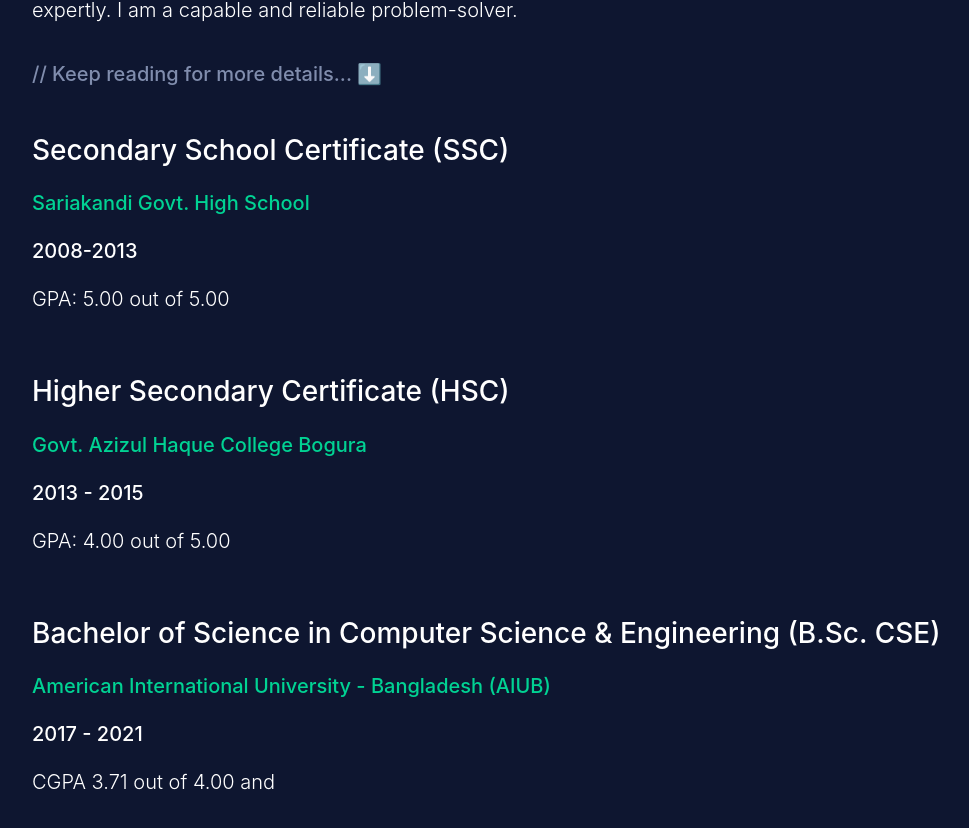
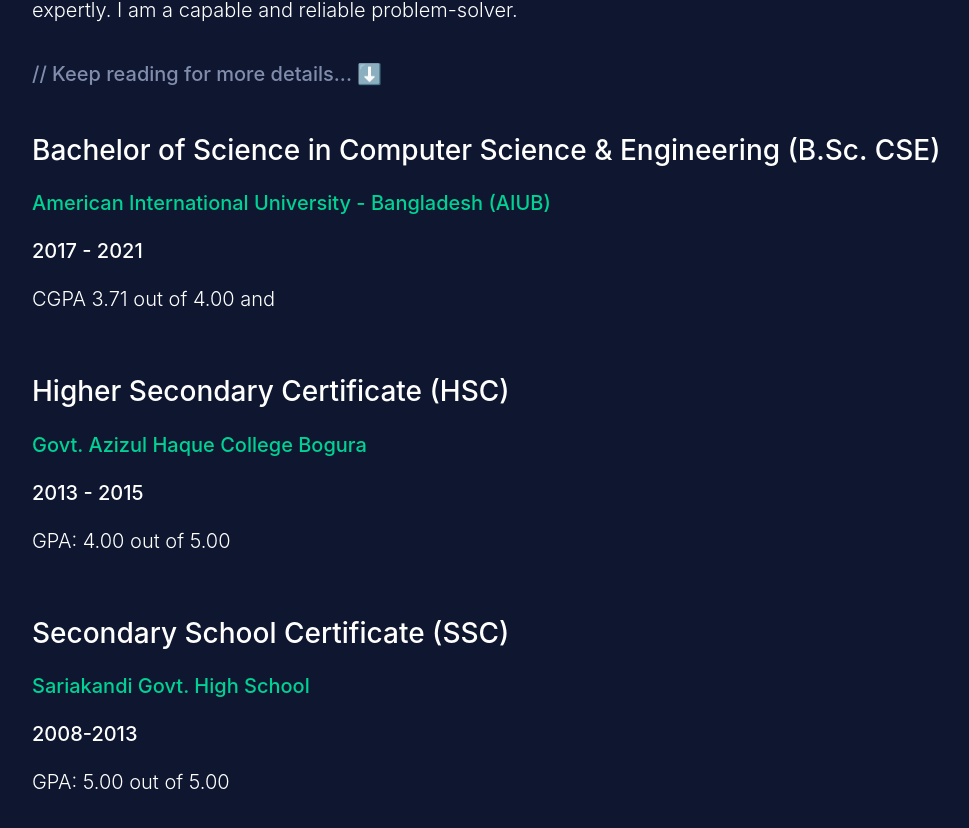
Before and after one commit to ahmedshakil29/nextjs-portfolio, a Next.js app: page / in a window 1280 px wide. Shown: the part 6288-7116 px from the top of the page, without its empty margins (50-1019 px from the left). Built offline with nearby package versions, Linux system fonts and the light colour scheme.

Commit message:
modify education ordar

```diff
--- a/components/UI/About.jsx
+++ b/components/UI/About.jsx
@@ -43,10 +43,10 @@ const About = () => {
             {moreDetails}
           </h5>
           <Qualification
-            institute="Sariakandi Govt. High School"
-            degree="Secondary School Certificate (SSC)"
-            year="2008-2013"
-            des="GPA: 5.00 out of 5.00"
+            institute="American International University - Bangladesh (AIUB)"
+            degree="Bachelor of Science in Computer Science & Engineering (B.Sc. CSE)"
+            year="2017 - 2021"
+            des=" CGPA 3.71 out of 4.00 and "
           />
           <Qualification
             institute="Govt. Azizul Haque College Bogura"
@@ -55,12 +55,11 @@ const About = () => {
             des="GPA: 4.00 out of 5.00"
           />
           <Qualification
-            institute="American International University - Bangladesh (AIUB)"
-            degree="Bachelor of Science in Computer Science & Engineering (B.Sc. CSE)"
-            year="2017 - 2021"
-            des=" CGPA 3.71 out of 4.00 and "
+            institute="Sariakandi Govt. High School"
+            degree="Secondary School Certificate (SSC)"
+            year="2008-2013"
+            des="GPA: 5.00 out of 5.00"
           />
-
           {/* <div className="mt-5">
             <button className="primary__btn">
               <Link href="/#portfolio" scroll={false}>
```
